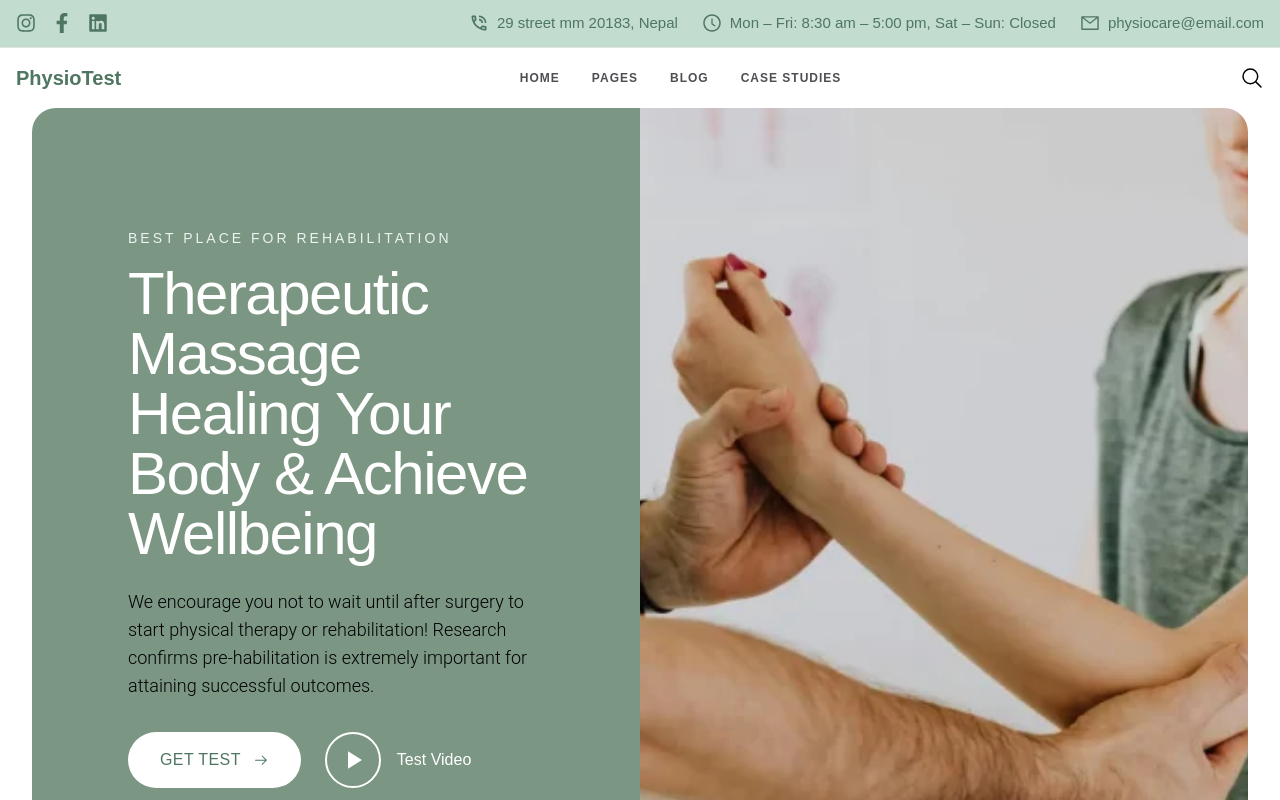
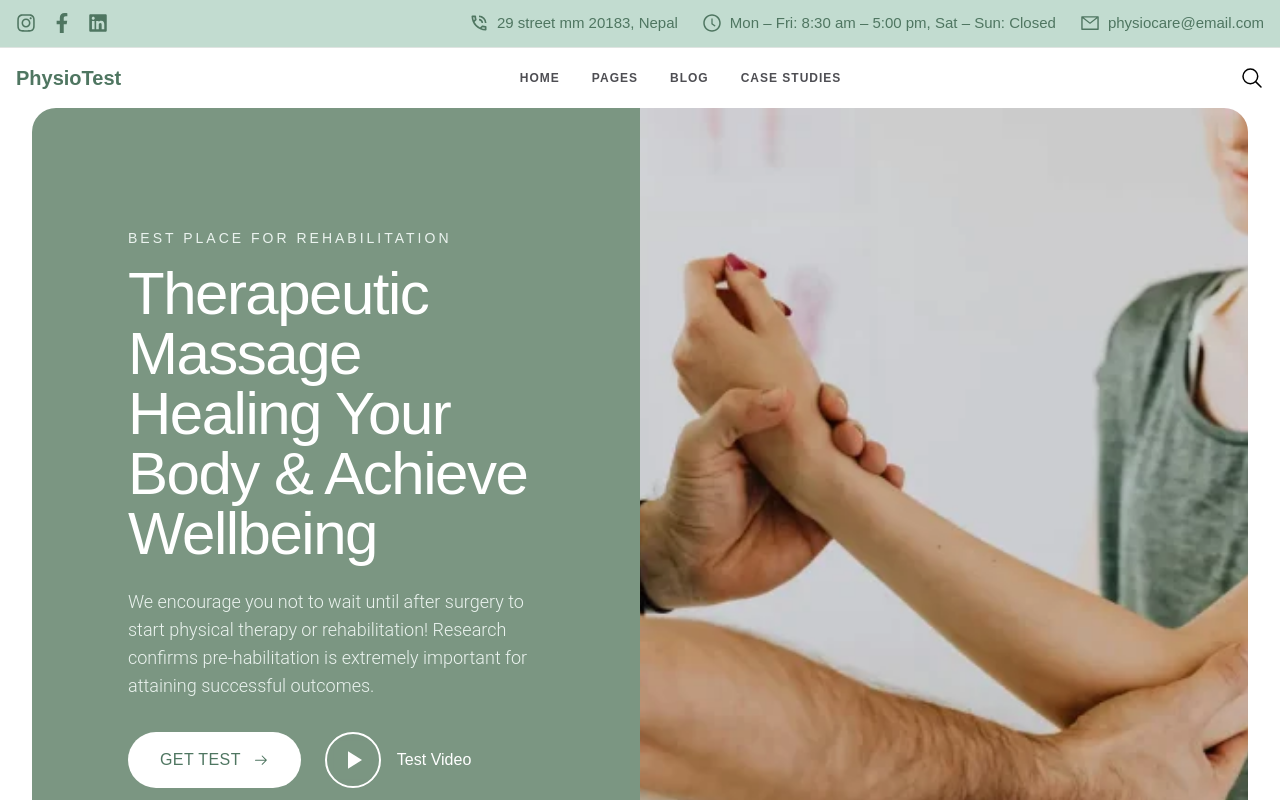
Before and after one commit to kul349/physio-tests-app, a React (Vite) app: page / in a window 1280 px wide. Built offline with nearby package versions, Linux system fonts and the light colour scheme.

Commit message:
change something and done now

```diff
--- a/src/pages/HomePage.jsx
+++ b/src/pages/HomePage.jsx
@@ -68,7 +68,7 @@ const HomePage = () => {
                   <h1 className="text-white text-2xl sm:text-3xl md:text-4xl lg:text-5xl xl:text-6xl font-normal leading-tight tracking-tight mb-6">
                     {slide.title}
                   </h1>
-                  <p className="text-white/90 font-roboto text-sm sm:text-base md:text-lg font-light leading-relaxed mb-8">
+                  <p className="text-white/90 font-roboto text-sm sm:text-white-smoke-1 md:text-lg font-light leading-relaxed mb-8">
                     {slide.description}
                   </p>
 
```
